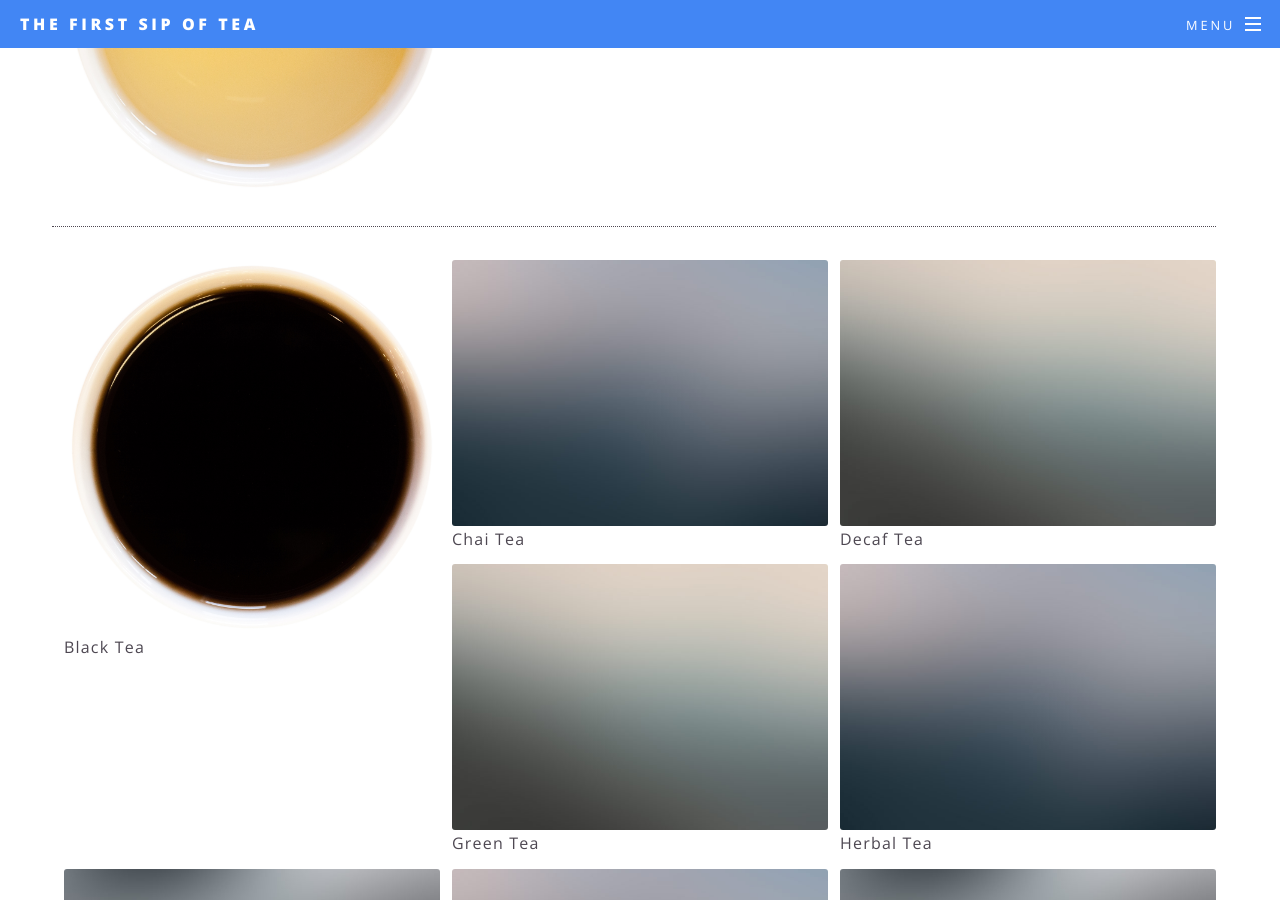
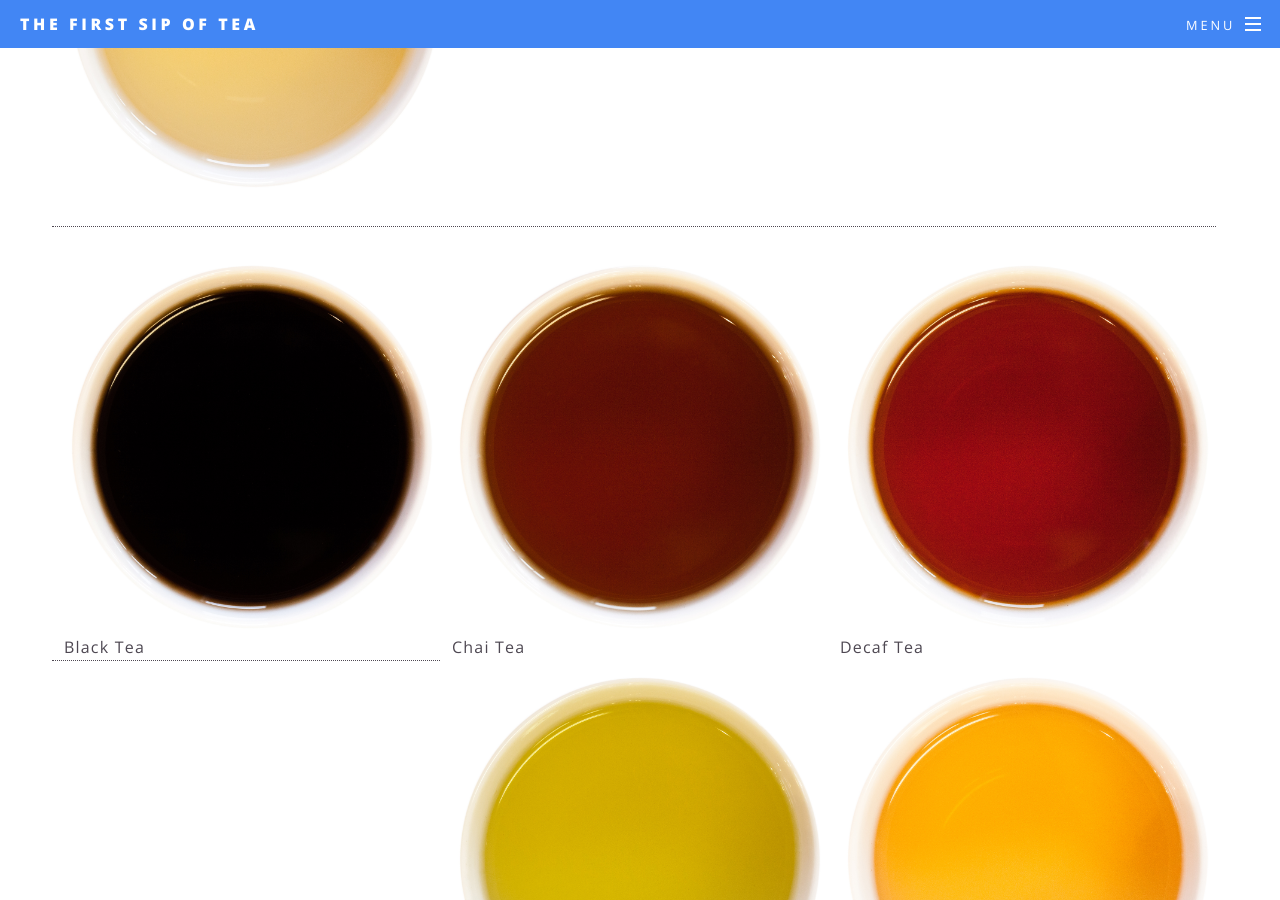
Before and after one commit to the-first-sip/the-first-sip.github.io, a Jekyll site: the page built from learn.html, in a window 1280 px wide and 900 px high, scrolled down 4930 px. Built offline with Jekyll 4.4.1, drawn with Linux system fonts in a browser that asks for light colours.

Commit message:
learn page 4 link test

```diff
--- a/learn.html
+++ b/learn.html
@@ -37,16 +37,16 @@
     <section>
             <div class="box alt">
 				<div class="row uniform 50%">
-					<div class="4u"><span class="image fit"><img src="images/Black-Tea.jpg" alt="" />Black Tea</span></div>
-					<div class="4u"><span class="image fit"><img src="images/pic02.jpg" alt="" />Chai Tea</span></div>
-					<div class="4u"><span class="image fit"><img src="images/pic03.jpg" alt="" />Decaf Tea</span></div>
-					<div class="4u"><span class="image fit"><img src="images/pic03.jpg" alt="" />Green Tea</span></div>
-					<div class="4u"><span class="image fit"><img src="images/pic02.jpg" alt="" />Herbal Tea</span></div>
+					<a class="4u"><span class="image fit"><img src="images/Black-Tea.jpg" alt="" />Black Tea</span></a>
+					<div class="4u"><span class="image fit"><img src="images/Chai-Tea.jpg" alt="" />Chai Tea</span></div>
+					<div class="4u"><span class="image fit"><img src="images/Decaf-Tea.jpg" alt="" />Decaf Tea</span></div>
+					<div class="4u"><span class="image fit"><img src="images/Green-Tea.jpg" alt="" />Green Tea</span></div>
+					<div class="4u"><span class="image fit"><img src="images/Herbal-Tea.jpg" alt="" />Herbal Tea</span></div>
 					<div class="4u"><span class="image fit"><img src="images/pic01.jpg" alt="" />Matcha</span></div>
-					<div class="4u"><span class="image fit"><img src="images/pic02.jpg" alt="" />Mate Tea</span></div>
-					<div class="4u"><span class="image fit"><img src="images/pic01.jpg" alt="" />Oolong Tea</span></div>
-					<div class="4u"><span class="image fit"><img src="images/pic03.jpg" alt="" />Rooibos Tea</span></div>
-					<div class="4u"><span class="image fit"><img src="images/pic03.jpg" alt="" />White Tea</span></div>
+					<div class="4u"><span class="image fit"><img src="images/Mate-Tea.jpg" alt="" />Mate Tea</span></div>
+					<div class="4u"><span class="image fit"><img src="images/Oolong-Tea.jpg" alt="" />Oolong Tea</span></div>
+					<div class="4u"><span class="image fit"><img src="images/Rooibos-Tea.jpg" alt="" />Rooibos Tea</span></div>
+					<div class="4u"><span class="image fit"><img src="images/White-Tea.jpg" alt="" />White Tea</span></div>
 				</div>
 			</div>
     </section>
```
Also changed, not shown: 1 other file.
